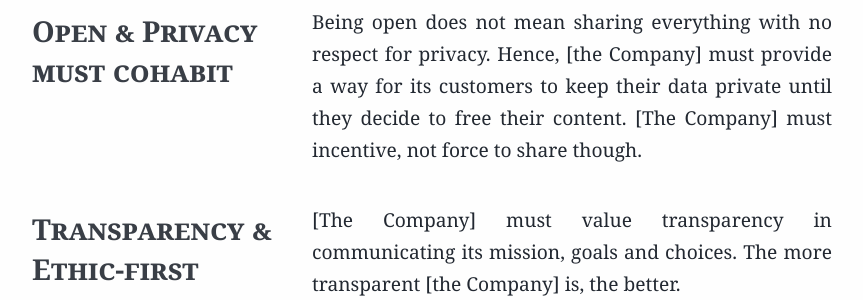
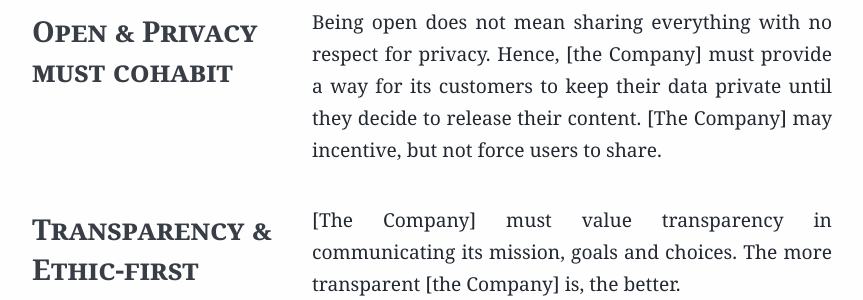
Before and after one commit to TailorDev/manifesto, a Jekyll site: the page built from version/1.0.md, in a window 1280 px wide and 900 px high, scrolled down 1462 px. Shown: the part 252-552 px from the top of the window, without its empty margins (208-1071 px from the left). Built offline with Jekyll 4.4.1, drawn with Linux system fonts in a browser that asks for light colours.

Commit message:
Update 1.0.md
minor text fixes

```diff
--- a/version/1.0.md
+++ b/version/1.0.md
@@ -54,8 +54,8 @@ and how it is being used.
 
 Being open does not mean sharing everything with no respect for privacy. Hence,
 [the Company] must provide a way for its customers to keep their data private
-until they decide to free their content. [The Company] must incentive, not force
-to share though.
+until they decide to release their content. [The Company] may incentive, but
+not force users to share.
 
 ## Transparency & Ethic-first
 
```
